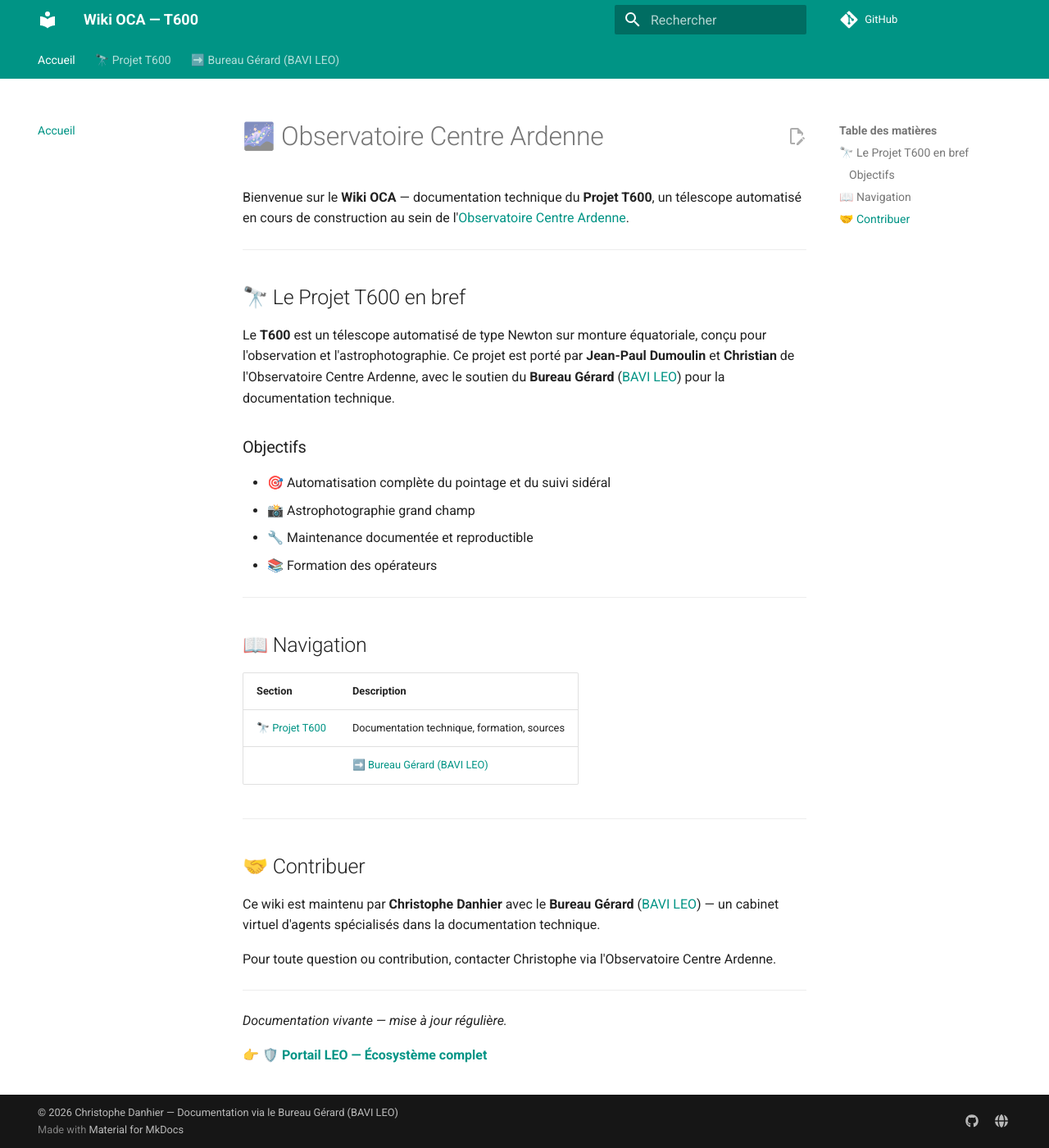
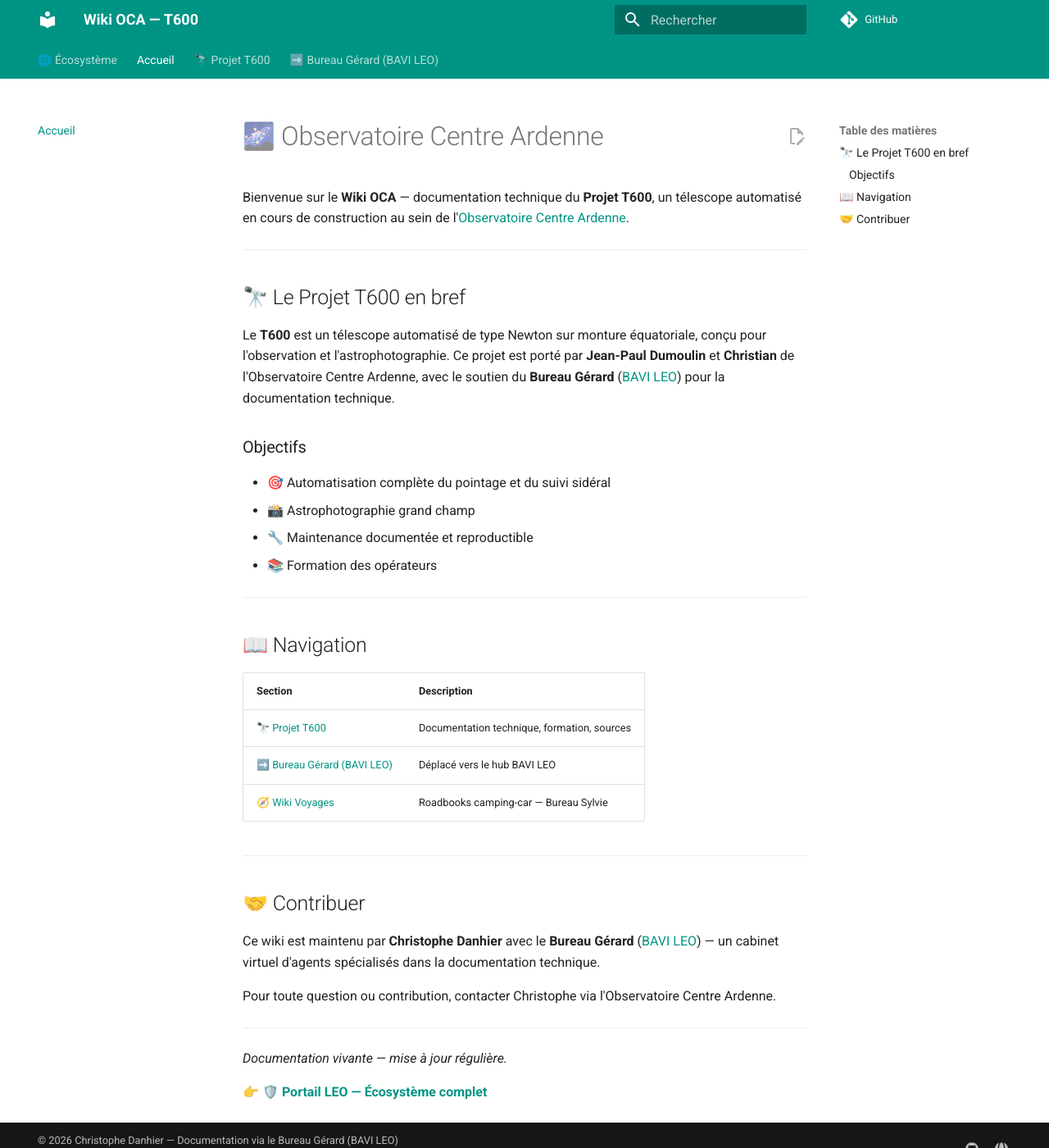
Before and after one commit to christophedanhier-hash/wiki-oca, an MkDocs documentation site: the page built from docs/index.md, in a window 1280 px wide and 1400 px high. Shown: the whole window at 82% size. Built offline with MkDocs 1.6.1 and Material for MkDocs 9.7.7, drawn with Linux system fonts in a browser that asks for light colours; comment, search, counter and statistics services are not loaded.

Commit message:
feat(nav): add ecosystem tab + Voyages link in index

```diff
--- a/docs/index.md
+++ b/docs/index.md
@@ -22,7 +22,8 @@ Le **T600** est un télescope automatisé de type Newton sur monture équatorial
 | Section | Description |
 |---------|-------------|
 | [🔭 Projet T600](t600/index.md) | Documentation technique, formation, sources |
-|| [➡️ Bureau Gérard (BAVI LEO)](bureau-gerard/index.md) | Déplacé vers le hub BAVI LEO |
+| [➡️ Bureau Gérard (BAVI LEO)](bureau-gerard/index.md) | Déplacé vers le hub BAVI LEO |
+| [🧭 Wiki Voyages](https://christophedanhier-hash.github.io/voyages-wiki/) | Roadbooks camping-car — Bureau Sylvie |
 
 ---
 
--- a/mkdocs.yml
+++ b/mkdocs.yml
@@ -41,6 +41,11 @@ markdown_extensions:
       permalink: true
 
 nav:
+  - 🌐 Écosystème:
+    - 🛡️ Portail LEO: https://christophedanhier-hash.github.io/hermes-wiki/
+    - 🏛️ BAVI LEO: https://christophedanhier-hash.github.io/BAVI_LEO/
+    - 🔭 Wiki OCA: https://christophedanhier-hash.github.io/wiki-oca/
+    - 🧭 Voyages: https://christophedanhier-hash.github.io/voyages-wiki/
   - Accueil: index.md
   - 🔭 Projet T600:
       - Aperçu: t600/index.md
```
